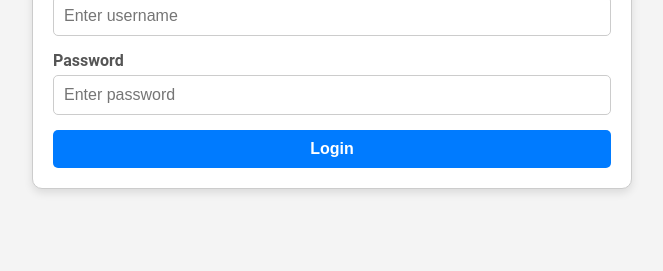
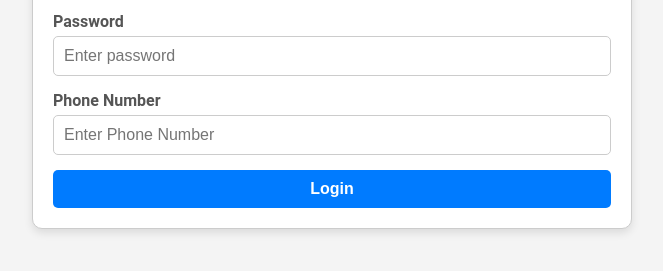
Before and after one commit to srihari122/task-tracker, a plain HTML site: page login.html in a window 1280 px wide. Shown: the part 359-630 px from the top of the page, without its empty margins (308-971 px from the left). Drawn offline with Linux system fonts and the light colour scheme.

Commit message:
Update login.html

```diff
--- a/login.html
+++ b/login.html
@@ -18,6 +18,10 @@
             <label for="password">Password</label>
             <input type="password" id="password" placeholder="Enter password" />
         </div>
+       <div class="form-control">
+            <label for="phoneno">Phone Number</label>
+            <input type="number" id="phoneno" placeholder="Enter Phone Number" />
+        </div>
         <button class="btn">Login</button>
      </form>
     </div>
```
